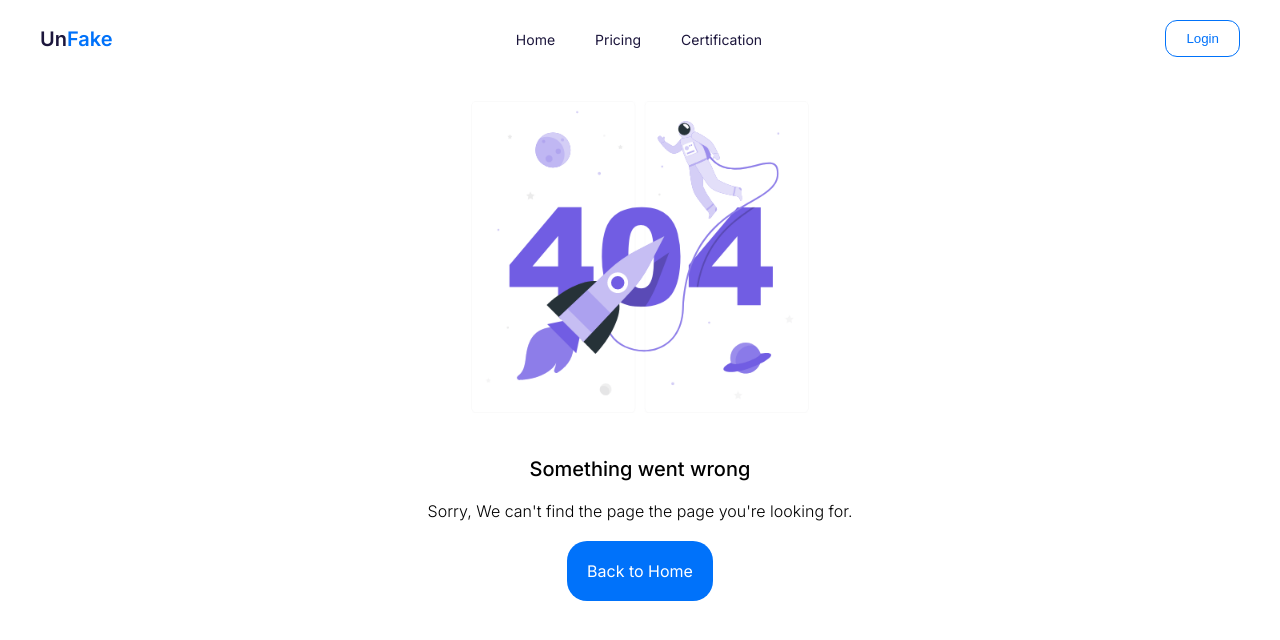
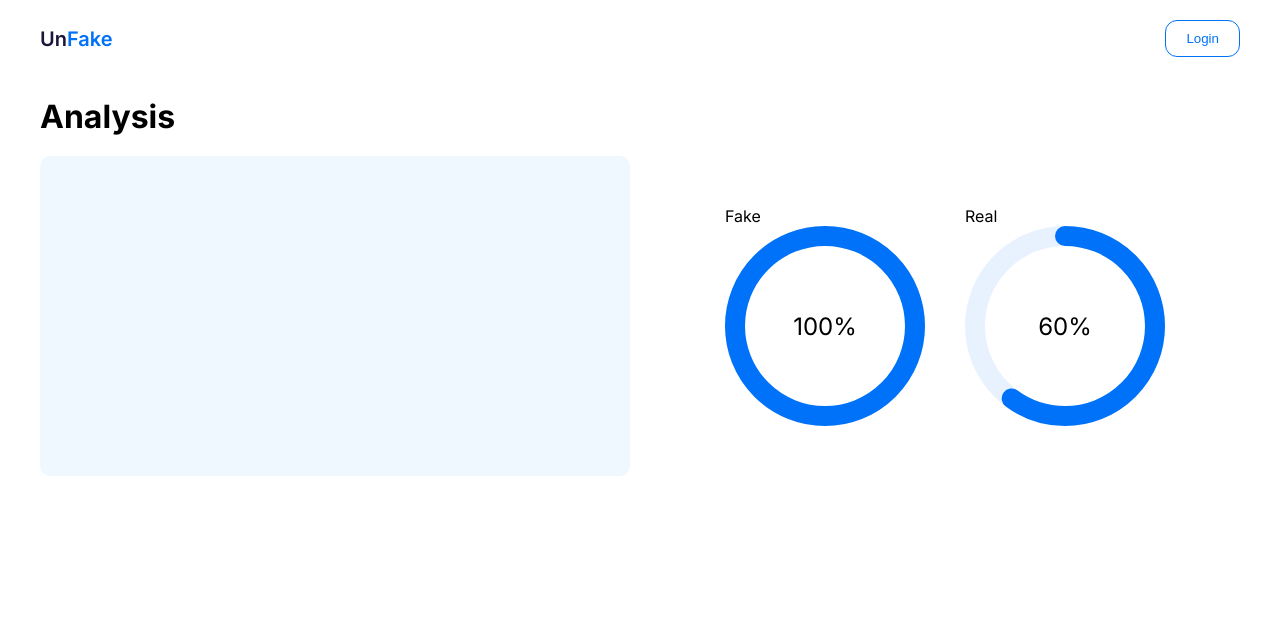
Before and after one commit to Abhinav-K-E/unfake, a React (Vite) app: page /result in a window 1280 px wide. Shown: the top 640 px of the page. Built offline with nearby package versions, Linux system fonts and the light colour scheme.

Commit message:
progress-ui

```diff
--- a/package.json
+++ b/package.json
@@ -26,6 +26,7 @@
     "react-loader-spinner": "^6.1.6",
     "react-router-dom": "^6.21.0",
     "recharts": "^2.10.3",
+    "rsuite": "^5.60.0",
     "sass": "^1.69.5",
     "usehooks-ts": "^2.9.1"
   },
--- a/src/App.jsx
+++ b/src/App.jsx
@@ -9,20 +9,20 @@ import toast, { Toaster } from "react-hot-toast";
 import PageNotFound from "./pages/PageNotFound/PageNotFound";
 import Pricing from "./pages/Pricing/Pricing";
 import Certificate from "./pages/certificate/Certificate";
+import ResultPage from "./pages/ResultPage/ResultPage";
 
 function App() {
-  const [page, setPage] = useState(true);
-
   return (
     <div className="app">
       <div>
         <Toaster position="bottom-right" reverseOrder={false} />
       </div>
-      <Navbar page={page} />
+      <Navbar />
       <Routes>
         <Route path="/" element={<Home />} />
         <Route path="/pricing" element={<Pricing />} />
         <Route path="/certification" element={<Certificate />} />
+        <Route path="/result" element={<ResultPage />} />
         {/* <Route path="/contact" element={<Contact />} /> */}
         <Route path="*" element={<PageNotFound />} />
       </Routes>
--- a/src/components/Tabs/FileTab/FileTab.jsx
+++ b/src/components/Tabs/FileTab/FileTab.jsx
@@ -25,7 +25,7 @@ const FileTab = () => {
   });
 
   const getInfo = async (id) => {
-    const res = await fetch(`${baseUrl}/info?fid=${id}`, {
+    const res = await fetch(`${baseUrl}/unmask?fid=${id}`, {
       method: "get",
       headers: new Headers({
         "ngrok-skip-browser-warning": "69420",
--- a/src/components/Tabs/Tabs.jsx
+++ b/src/components/Tabs/Tabs.jsx
@@ -5,7 +5,7 @@ import FileTab from "./FileTab/FileTab";
 
 import { useState } from "react";
 
-const Tabs = () => {
+const Tabs = ({finalResult,setFinalResult}) => {
   const [isSelected, setIsSelected] = useState(1);
   return (
     <div className="box">
@@ -36,7 +36,7 @@ const Tabs = () => {
         </div>
       </div>
       <div className="bottom-box">
-        {isSelected === 1 && <FileTab />}
+        {isSelected === 1 && <FileTab/>}
         {isSelected === 2 && <LinkTab />}
         {isSelected === 3 && <LinkTab />}
         {isSelected === 4 && <LinkTab />}
--- a/src/pages/Home/Home.jsx
+++ b/src/pages/Home/Home.jsx
@@ -13,7 +13,7 @@ const Home = () => {
         </h1>
       </div>
       <div className="sec-2">
-        <Tabs />
+        <Tabs/>
       </div>
       {images.length > 0 && (
         <div className="popup">
--- /dev/null
+++ b/src/pages/ResultPage/ResultPage.jsx
@@ -0,0 +1,52 @@
+import "./ResultPage.scss";
+
+import { Progress } from "rsuite";
+
+const ResultPage = () => {
+  const customProgressBarStyle = {
+    width: "200px", // Adjust the width of the progress bar
+    height: "200px", // Adjust the height of the progress bar
+    fontSize: "24px",
+    display: "flex",
+    alignItems: "center",
+    justifyContent: "center",
+    // Adjust the font size of the progress bar text
+  };
+  return (
+    <div className="result-page">
+      <h1 className="result-head">Analysis</h1>
+      <div className="result-grid">
+        <div className="result-grid-left">
+          <img src="" alt="" />
+        </div>
+        <div className="result-grid-right">
+          <div className="result-grp">
+            <div className="result-grp-name">Fake</div>
+            <Progress.Circle
+              percent={100} // Set the percentage value
+              strokeColor={"#0072FA"} // Set the stroke color
+              strokeWidth={10} // Set the stroke width
+              trailWidth={10} // Set the trail width (background)
+              style={customProgressBarStyle}
+              strokeLinecap="round"
+              trailColor="rgba(0, 114, 250, 0.09)"
+            />
+          </div>
+          <div className="result-grp">
+            <div className="result-grp-name">Real</div>
+            <Progress.Circle
+              percent={60} // Set the percentage value
+              strokeColor={"#0072FA"} // Set the stroke color
+              strokeWidth={10} // Set the stroke width
+              trailWidth={10} // Set the trail width (background)
+              style={customProgressBarStyle}
+              strokeLinecap="round"
+              trailColor="rgba(0, 114, 250, 0.09)"
+            />
+          </div>
+        </div>
+      </div>
+    </div>
+  );
+};
+export default ResultPage;
--- /dev/null
+++ b/src/pages/ResultPage/ResultPage.scss
@@ -0,0 +1,39 @@
+.result-page{
+    width: 100%;
+    padding: 40px;
+}
+
+.result-grid{
+    width: 100%;
+    height: 360px;
+    display: grid;
+    grid-template-columns: repeat(2,1fr);
+    padding: 20px 0px;
+    gap: 20px;
+}
+
+.result-grid-left{
+    width: 100%;
+    height: 100%;
+    border-radius: 10px;
+    background-color: aliceblue;
+}
+
+.result-grid-right{
+    display: flex;
+    align-items: center;
+    justify-content: center;
+    gap: 40px;
+}
+
+.rs-progress-circle-info{
+    position: absolute;
+}
+
+
+@media (max-width:720px) {
+    .result-grid{
+        display: flex;
+        flex-direction: column;
+    }
+}
```
Also changed, not shown: 1 other file (tests, documents, lock files or other folders).
